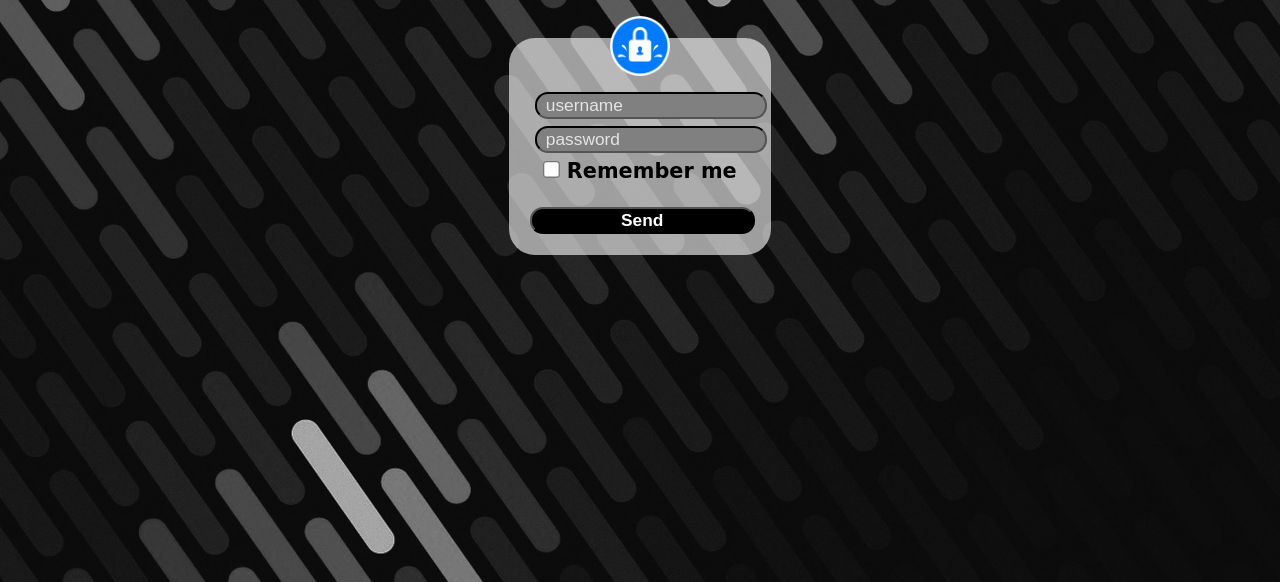
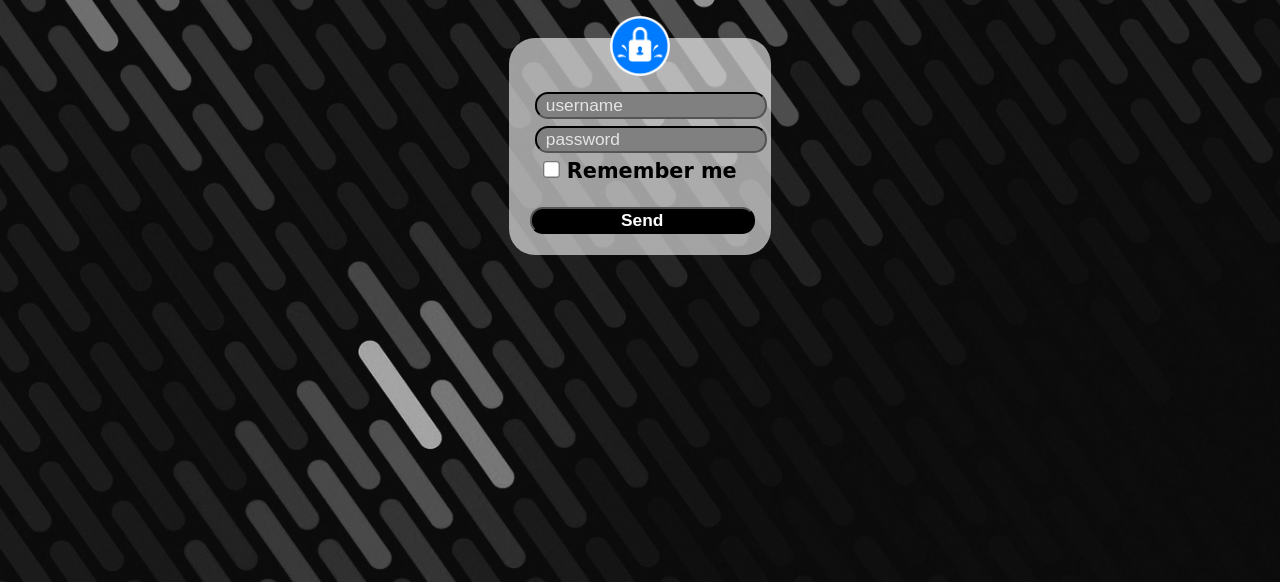
Before and after one commit to BishoyMokhless/LoginPage, a plain HTML site: page index.html in a window 1280 px wide. Shown: the part 218-800 px from the top of the page. Drawn offline with Linux system fonts and the light colour scheme; a web font is replaced by a local one.

Commit message:
Update main.css

```diff
--- a/main.css
+++ b/main.css
@@ -9,7 +9,7 @@ body{
     color: white;
     text-align: center;
     background-repeat: no-repeat;
-    background-size: 99em;
+    background-size: cover;
     background-position: center;
     width: 100%;
     height: 100%;
```
